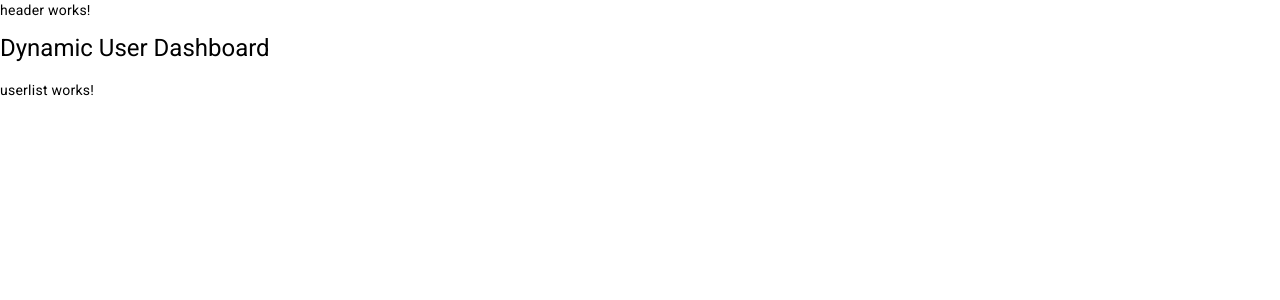
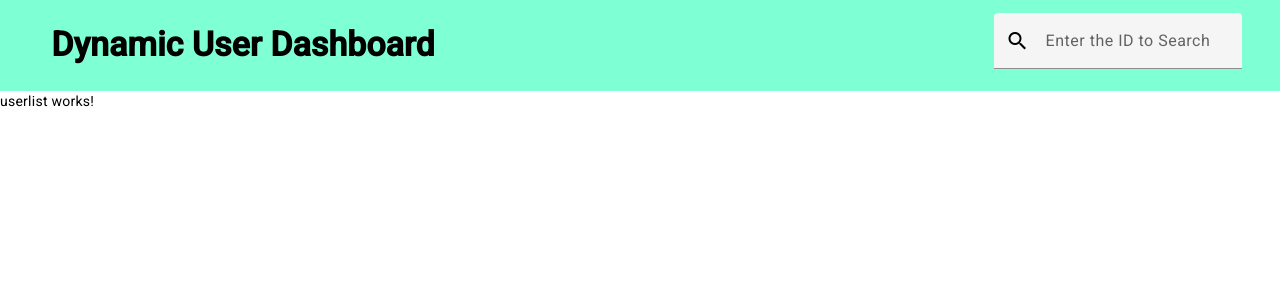
Before and after one commit to vignan37/dynamic-user-dashboard-angular-app, an Angular app: page / in a window 1280 px wide. Shown: the top 300 px of the page. Built offline with nearby package versions, Linux system fonts and the light colour scheme.

Commit message:
Added the Header section

```diff
--- a/src/app/app.config.ts
+++ b/src/app/app.config.ts
@@ -6,5 +6,5 @@ import { provideClientHydration } from '@angular/platform-browser';
 import { provideAnimationsAsync } from '@angular/platform-browser/animations/async';
 
 export const appConfig: ApplicationConfig = {
-  providers: [provideRouter(routes), provideClientHydration(), provideAnimationsAsync()]
+  providers: [provideRouter(routes), provideClientHydration(), provideAnimationsAsync(), provideAnimationsAsync()]
 };
--- a/src/app/header/header.component.html
+++ b/src/app/header/header.component.html
@@ -1,2 +1,12 @@
-<p>header works!</p>
-<h1>Dynamic User Dashboard</h1>
+<header class="header-container">
+    <span class="title">
+        <h1 class="title-text">{{ dashboardTitle }}</h1>
+    </span>
+    <span class="search-container">
+        <mat-form-field appearance="fill">
+            <mat-icon matPrefix>search</mat-icon>
+            <input matInput type="text" [(ngModel)]="searchTerm" (input)="searchUsers()" placeholder="Enter the ID to Search">
+        </mat-form-field>
+    </span>
+
+</header>
--- a/src/app/header/header.component.scss
+++ b/src/app/header/header.component.scss
@@ -0,0 +1,11 @@
+.header-container {
+    display: flex;
+    justify-content: space-between;
+    align-items: center;
+    padding: 1% 3% 0% 4%;
+    background-color: aquamarine;
+}
+.title-text {
+    font-size: 34px;
+    font-weight: bold;
+  }
--- a/src/app/header/header.component.ts
+++ b/src/app/header/header.component.ts
@@ -1,12 +1,23 @@
-import { Component } from '@angular/core';
+import { Component, NgModule } from '@angular/core';
+import { FormsModule } from '@angular/forms';
+import { MatInputModule } from '@angular/material/input';
+import { MatIconModule } from '@angular/material/icon';
+//import {MatTypographyModule} from '@angular/material/typography';
+
+
 
 @Component({
   selector: 'app-header',
   standalone: true,
-  imports: [],
+  imports: [ FormsModule,MatIconModule, MatInputModule],
   templateUrl: './header.component.html',
-  styleUrl: './header.component.scss'
+  styleUrls: ['./header.component.scss']
 })
 export class HeaderComponent {
+  dashboardTitle = 'Dynamic User Dashboard';
+  searchTerm : string = '';
 
+  searchUsers(){
+    return 0;
+  }
 }
```
